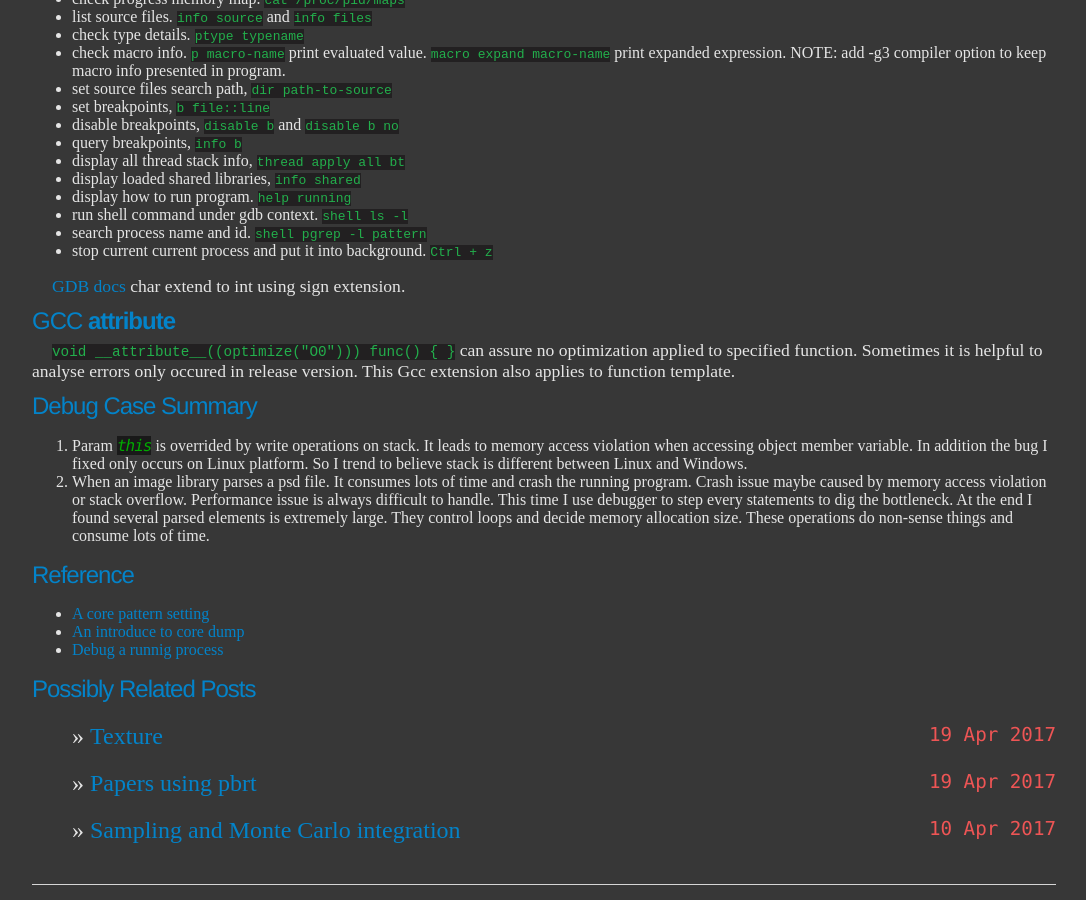
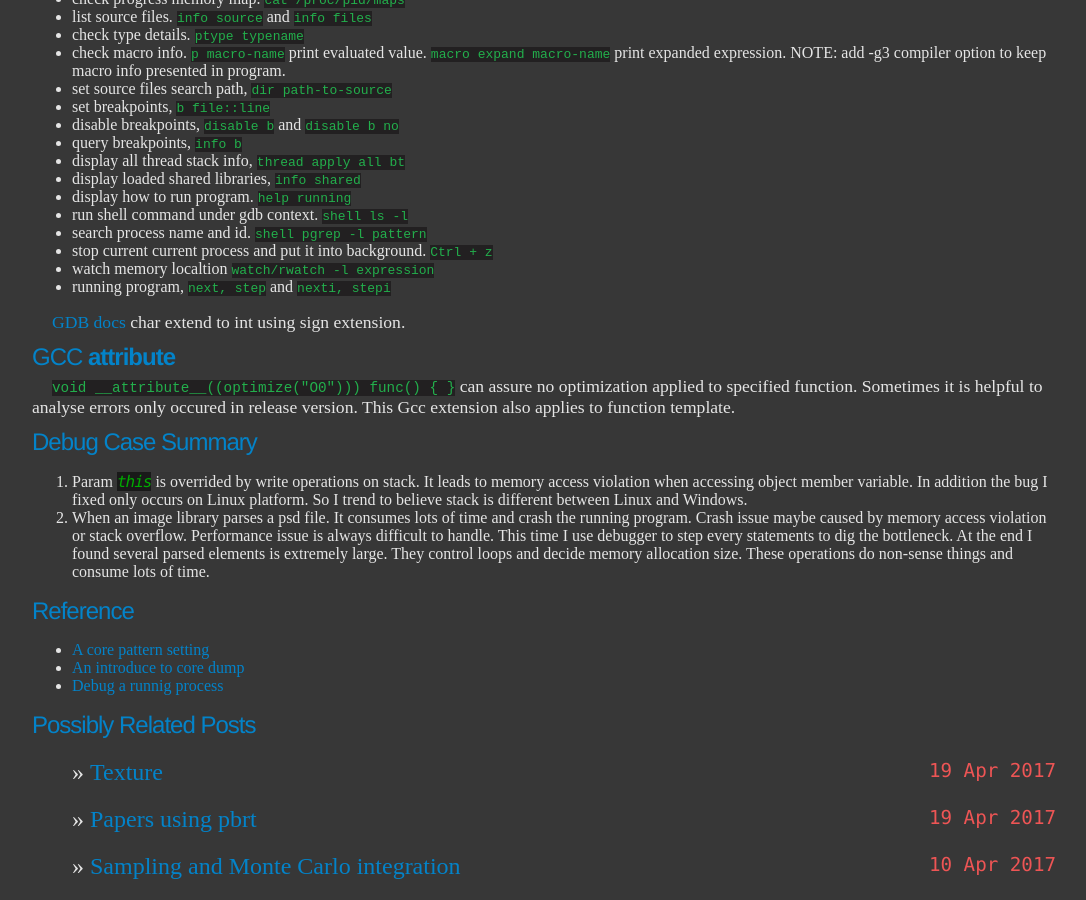
Before and after one commit to ychding11/ychding11.github.io, a Jekyll site: the page built from _posts/2015-03-12-Linux-Debug-summary.md, in a window 1280 px wide and 900 px high, scrolled down 1581 px. Shown: the whole window, without its empty margins (96-1182 px from the left). Built offline with Jekyll 4.4.1, drawn with Linux system fonts in a browser that asks for light colours.

Commit message:
add gdb skills

```diff
--- a/_posts/2015-03-12-Linux-Debug-summary.md
+++ b/_posts/2015-03-12-Linux-Debug-summary.md
@@ -126,6 +126,8 @@ terminate itself.
 + run shell command under gdb context. `shell ls -l`
 + search process name and id. `shell pgrep -l pattern`
 + stop current current process and put it into background. `Ctrl + z`
++ watch memory localtion `watch/rwatch -l expression`
+- running program, `next, step` and `nexti, stepi`
 
 [GDB docs](http://sourceware.org/gdb/current/onlinedocs/gdb/)
 char extend to int using sign extension.
```
